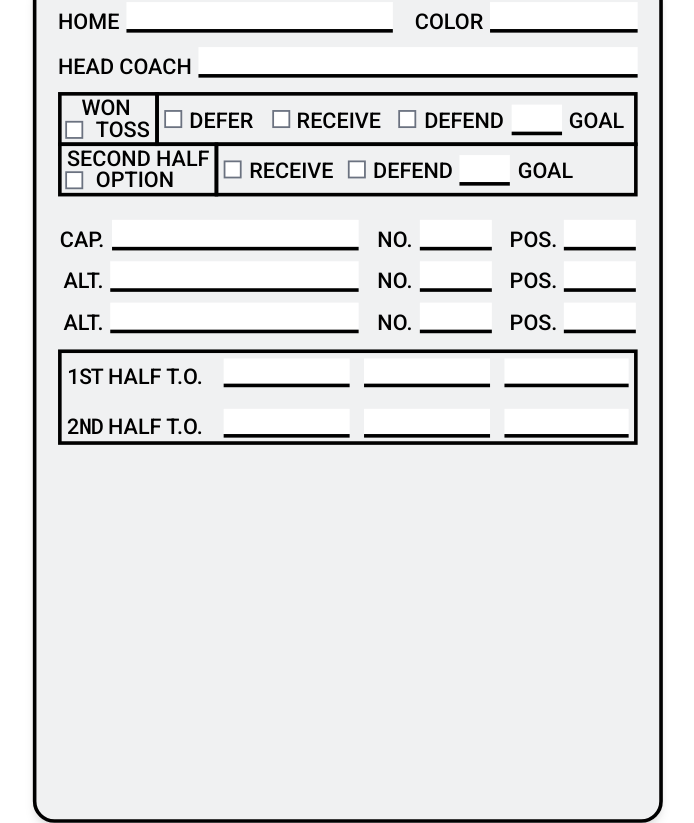
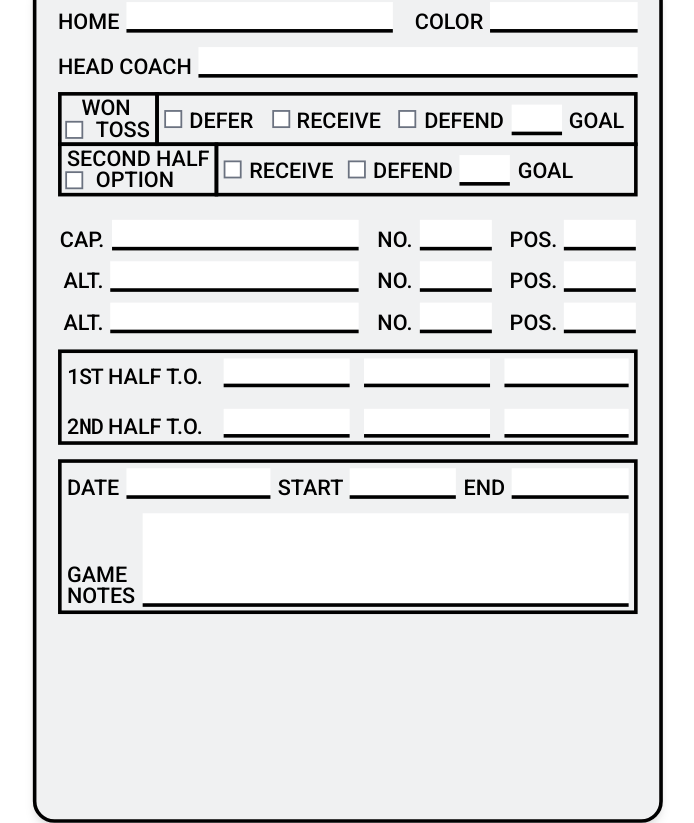
Before and after one commit to harvanchik/football-game-card, a website: page index.html in a window 1280 px wide. Shown: the whole page, without its empty margins (292-986 px from the left). Drawn offline with nearby package versions, Linux system fonts and the light colour scheme.

Commit message:
added game info and notes section

```diff
--- a/assets/styles/tailwind.css
+++ b/assets/styles/tailwind.css
@@ -14,7 +14,8 @@
   }
 
   input[type='text'],
-  input[type='number'] {
+  input[type='number'],
+  textarea {
     @apply mt-0 w-full appearance-none border-0 border-b-2 border-black p-0 px-1 pt-[1px] font-sans text-xs font-normal capitalize leading-none placeholder-white caret-gray-400 selection:bg-indigo-500/80 selection:text-white invalid:border-red-600 focus-within:border-black focus-within:ring-0;
     -moz-appearance: textfield;
   }
--- a/index.html
+++ b/index.html
@@ -234,6 +234,52 @@
           <!-- END: Second Half Timeouts -->
         </div>
         <!-- END: Timeouts -->
+
+        <!-- START: Game Information -->
+        <div
+          class="flex flex-col space-y-2 border-2 border-black px-[3px] pt-[3px] pb-[2px]">
+          <!-- START: Date and Times -->
+          <div class="flex flex-col space-y-1">
+            <div class="flex flex-row space-x-1">
+              <div class="flex flex-row space-x-1">
+                <label for="date">DATE</label>
+                <input
+                  id="date"
+                  type="text"
+                  pattern="^(([0-9])|([0-2][0-9])|([3][0-1])) (JAN|FEB|MAR|APR|MAY|JUN|JUL|AUG|SEP|OCT|NOV|DEC) \d{4}$"
+                  class="!w-[5rem] !uppercase" />
+              </div>
+              <div class="flex flex-row space-x-1">
+                <label for="start">START</label>
+                <input
+                  id="start"
+                  type="text"
+                  pattern="((1[0-2]|0?[1-9]):([0-5][0-9]) ?([AaPp][Mm]))"
+                  class="text-center !uppercase" />
+              </div>
+              <div class="flex flex-row space-x-1">
+                <label for="end">END</label>
+                <input
+                  id="end"
+                  type="text"
+                  pattern="((1[0-2]|0?[1-9]):([0-5][0-9]) ?([AaPp][Mm]))"
+                  class="text-center !uppercase" />
+              </div>
+            </div>
+          </div>
+          <!-- END: Date and Times -->
+
+          <!-- START: Special Conditions -->
+          <div class="flex flex-row space-x-1">
+            <label for="date"
+              >GAME <br />
+              NOTES</label
+            >
+            <textarea id="date" class="!h-[3.25rem] resize-none"></textarea>
+          </div>
+          <!-- END: Special Conditions -->
+        </div>
+        <!-- END: Game Information -->
       </div>
     </section>
     <!-- END: Game Card -->
```
Also changed, not shown: assets/styles/styles.css.
